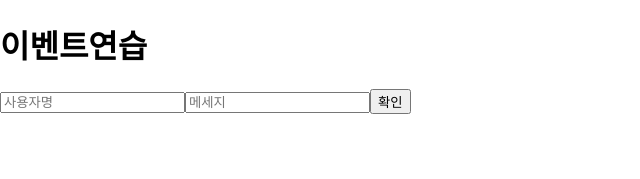
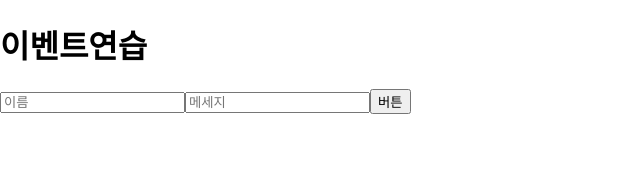
Before and after one commit to ReturnSweetPork/hello-react, a React (Create React App) app: page / in a window 1280 px wide. Shown: the top 179 px of the page, without its empty margins (0-640 px from the left). Built offline with nearby package versions, Linux system fonts and the light colour scheme.

Commit message:
함수형컴포넌트로 작성해보기

```diff
--- a/src/EventPractice.js
+++ b/src/EventPractice.js
@@ -1,54 +1,41 @@
-import React, { Component } from "react";
+import React, { useState } from "react";
 
-class EventPractice extends Component {
-  state = {
-    username: "",
-    message: ""
+const EventPractice = () => {
+  const [username, setUsername] = useState("");
+  const [message, setMessage] = useState("");
+  const onchangeUsername = e => setUsername(e.target.value);
+  const onChangeMessage = e => setMessage(e.target.value);
+  const onClick = () => {
+    alert(username + ": " + message);
+    setUsername("");
+    setMessage("");
   };
-
-  handleChange = e => {
-    this.setState({
-      [e.target.name]: e.target.value
-    });
-  };
-
-  handleClick = () => {
-    alert(this.state.username + ": " + this.state.message);
-    this.setState({
-      message: "",
-      username: ""
-    });
-  };
-
-  handleKeyPress = e => {
+  const onKeyPress = e => {
     if (e.key === "Enter") {
-      this.handleClick();
+      onClick();
     }
   };
-
-  render() {
   return (
     <div>
       <h1>이벤트연습</h1>
       <input
         type="text"
         name="username"
-          placeholder="사용자명"
-          value={this.state.username}
-          onChange={this.handleChange}
+        placeholder="이름"
+        value={username}
+        onChange={onchangeUsername}
       />
       <input
         type="text"
         name="message"
         placeholder="메세지"
-          value={this.state.message}
-          onChange={this.handleChange}
-          onKeyPress={this.handleKeyPress}
+        value={message}
+        onChange={onChangeMessage}
+        onKeyPress={onKeyPress}
       />
-        <button onClick={this.handleClick}>확인</button>
+      <button onClick={onClick}>버튼</button>
     </div>
   );
-  }
-}
+};
 
 export default EventPractice;
```
Lines whose indentation alone changed are shown as unchanged.
